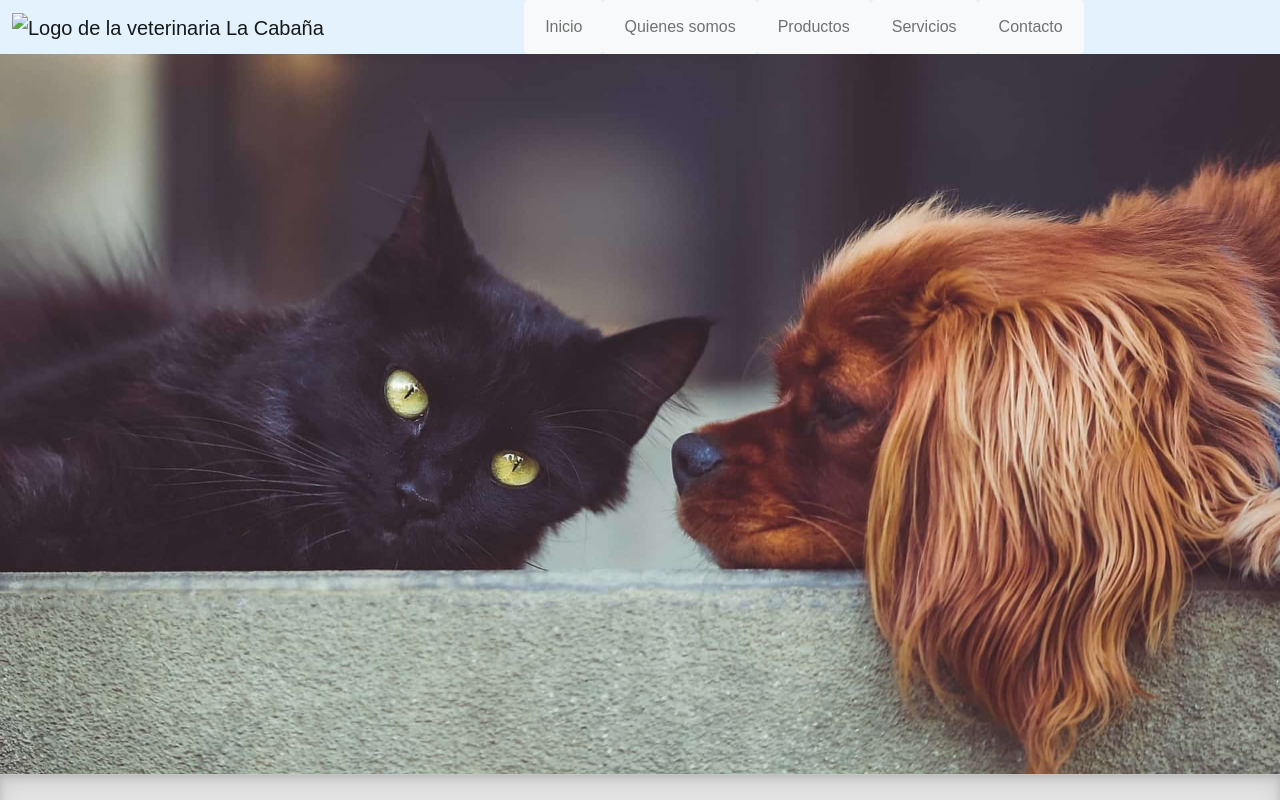
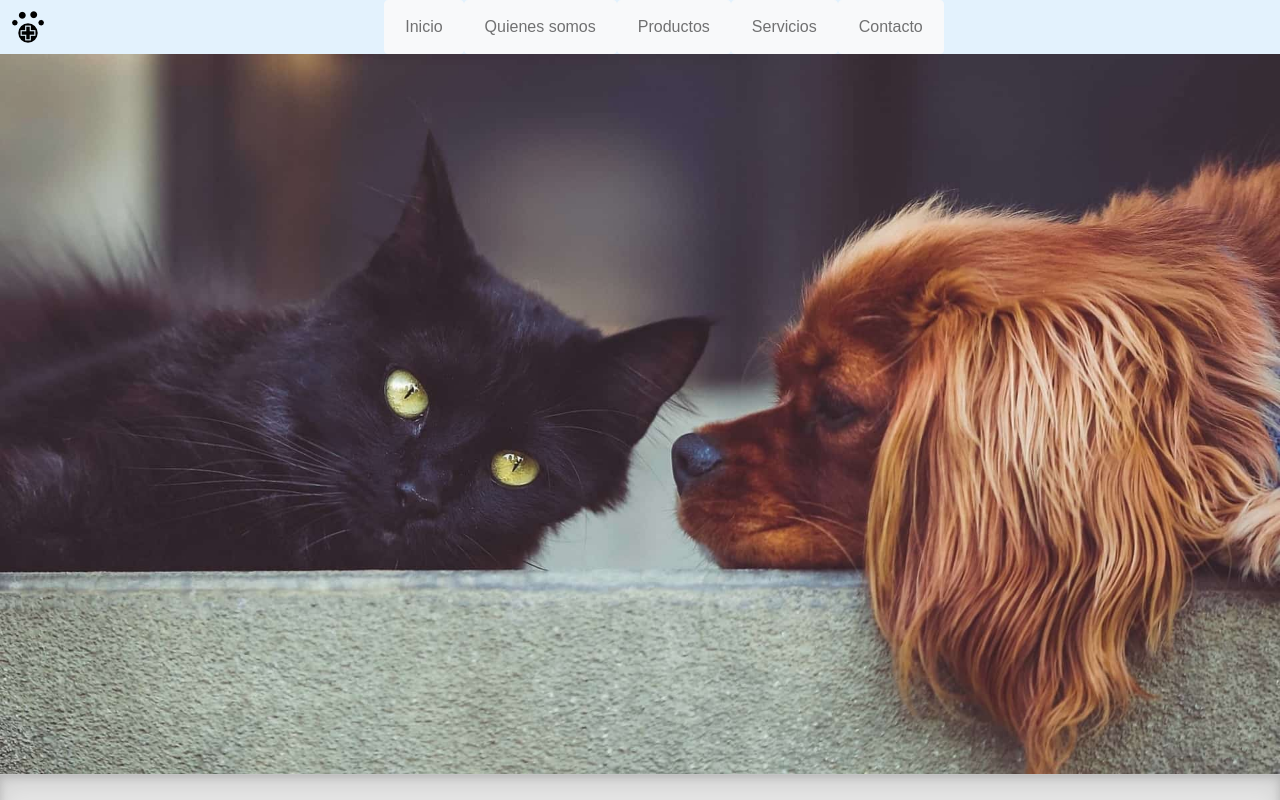
Before and after one commit to marianomiguez93/dw-entrega, a website: page pages/servicios.html in a window 1280 px wide. Shown: the top 800 px of the page. Drawn offline with nearby package versions, Linux system fonts and the light colour scheme; files that its build step writes are made by us from their sources; the site is published under a folder, as on GitHub Pages, so addresses that start at the root find nothing; files whose address does not match are found by name.

Commit message:
Arreglo logo veterinaria servicios

```diff
--- a/pages/servicios.html
+++ b/pages/servicios.html
@@ -27,7 +27,7 @@
   <header>
       <nav class="navbar navbar-expand-lg navbar navbar-light reng" style="background-color: #e3f2fd;">
         <div class="container-fluid ">
-          <a class="navbar-brand" href="#"><img src="/Bootstrap/multimedia/veterinarian.png" alt="Logo de la veterinaria La Cabaña"></a>
+          <a class="navbar-brand" href="#"><img src="../multimedia/veterinarian.png" alt="Logo de la veterinaria La Cabaña"></a>
           <button class="navbar-toggler" type="button" data-bs-toggle="collapse" data-bs-target="#navbarSupportedContent" aria-controls="navbarSupportedContent" aria-expanded="false" aria-label="Toggle navigation">
             <span class="navbar-toggler-icon"></span>
           </button>
```
